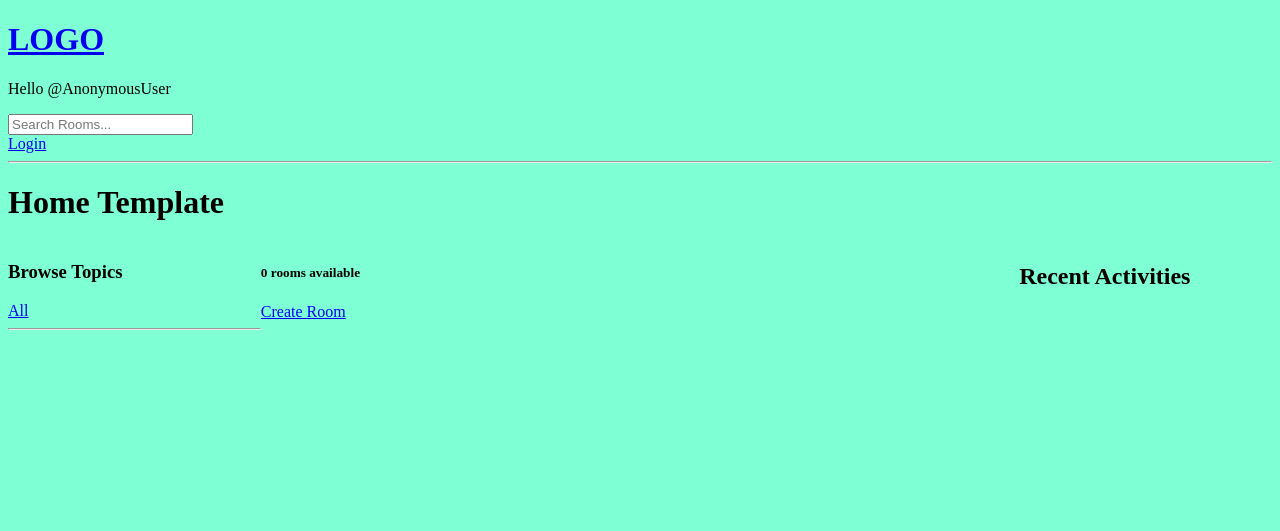
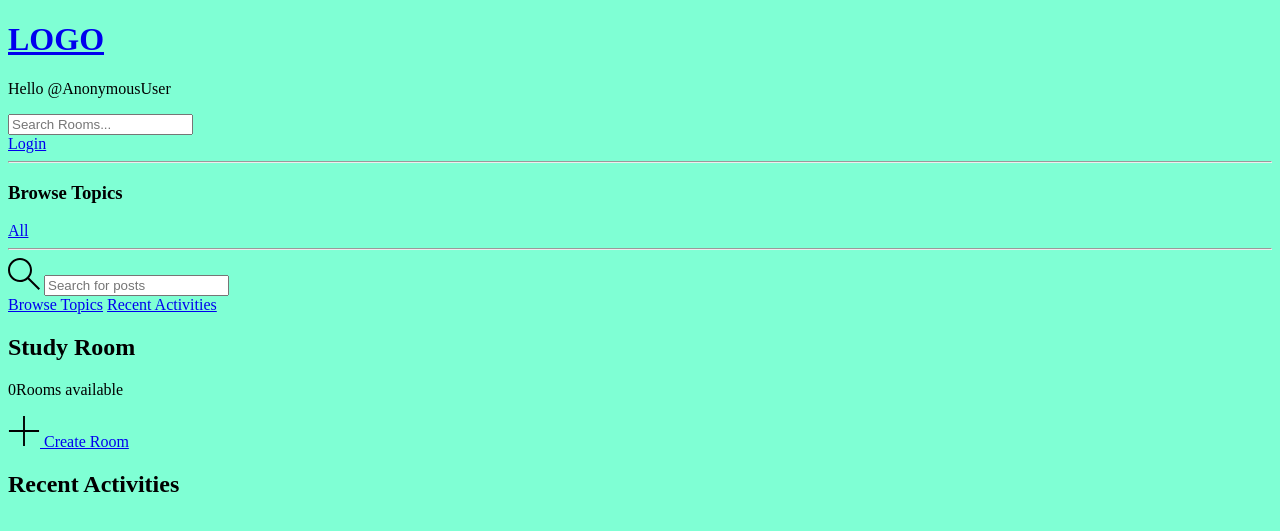
Before and after one commit to IsmailDhanto/StudyBud, a Django app: page / in a window 1280 px wide. Shown: the top 531 px of the page. Run offline with Django 4.2, Linux system fonts and the light colour scheme; data that the repository does not hold is empty.

Commit message:
the new updated home

```diff
--- a/base/templates/base/home.html
+++ b/base/templates/base/home.html
@@ -1,25 +1,56 @@
-{% extends 'main.html' %} {% block content %}
+{% extends 'main.html' %}
+  {% block content %}
+    <main class="layout layout--3">
+      <div class="container">
+        <!-- Topics Start -->
+        {% include 'base/topic_component.html' %}
 
-<h1>Home Template</h1>
-<style>
-  .home-container {
-    display: grid;
-    grid-template-columns: 1fr 3fr 1fr;
-  }
-</style>
+        <!-- Topics End -->
 
-<div class="home-container">
-  <div>
-    {% include 'base/topic_component.html' %}
-  </div>
-  <div>
-    <h5>{{room_count}} rooms available</h5>
-    <a href="{% url 'create-room' %}">Create Room</a>
-    {% include 'base/feed_component.html' %}
-  </div>
-  <div>
-    {% include 'base/activity_component.html' %}
-  </div>
-</div>
+        <!-- Room List Start -->
+        <div class="roomList">
+          <div class="mobile-menu">
+            <form class="header__search">
+              <label>
+                <svg version="1.1" xmlns="http://www.w3.org/2000/svg" width="32" height="32" viewBox="0 0 32 32">
+                  <title>search</title>
+                  <path
+                    d="M32 30.586l-10.845-10.845c1.771-2.092 2.845-4.791 2.845-7.741 0-6.617-5.383-12-12-12s-12 5.383-12 12c0 6.617 5.383 12 12 12 2.949 0 5.649-1.074 7.741-2.845l10.845 10.845 1.414-1.414zM12 22c-5.514 0-10-4.486-10-10s4.486-10 10-10c5.514 0 10 4.486 10 10s-4.486 10-10 10z"
+                  ></path>
+                </svg>
+                <input placeholder="Search for posts" />
+              </label>
+            </form>
+            <div class="mobile-menuItems">
+              <a class="btn btn--main btn--pill" href="#">Browse Topics</a>
+              <a class="btn btn--main btn--pill" href="#">Recent Activities</a>
+            </div>
+          </div>
+          <div class="roomList__header">
+            <div>
+              <h2>Study Room</h2>
+              <p>{{room_count}}Rooms available</p>
+            </div>
+            <a class="btn btn--main" href="{% url 'create-room' %}">
+              <svg version="1.1" xmlns="http://www.w3.org/2000/svg" width="32" height="32" viewBox="0 0 32 32">
+                <title>add</title>
+                <path
+                  d="M16.943 0.943h-1.885v14.115h-14.115v1.885h14.115v14.115h1.885v-14.115h14.115v-1.885h-14.115v-14.115z"
+                ></path>
+              </svg>
+              Create Room
+            </a>
+          </div>
+          {% include 'base/feed_component.html' %}
+
+        </div>
+        <!-- Room List End -->
+
+        <!-- Activities Start -->
+      {% include 'base/activity_component.html' %}
+
+        <!-- Activities End -->
+      </div>
+    </main>
 
 {% endblock %}
```
